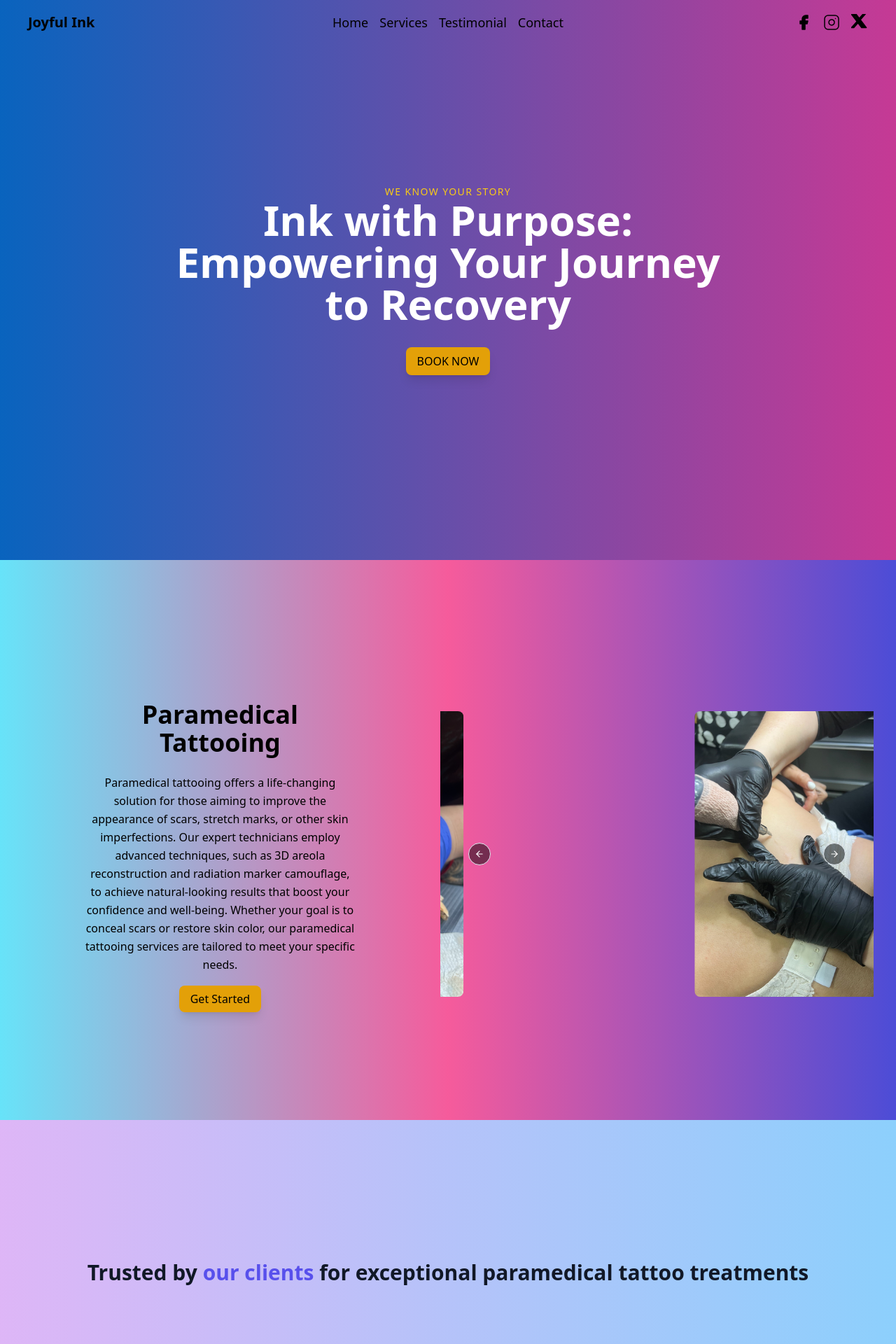
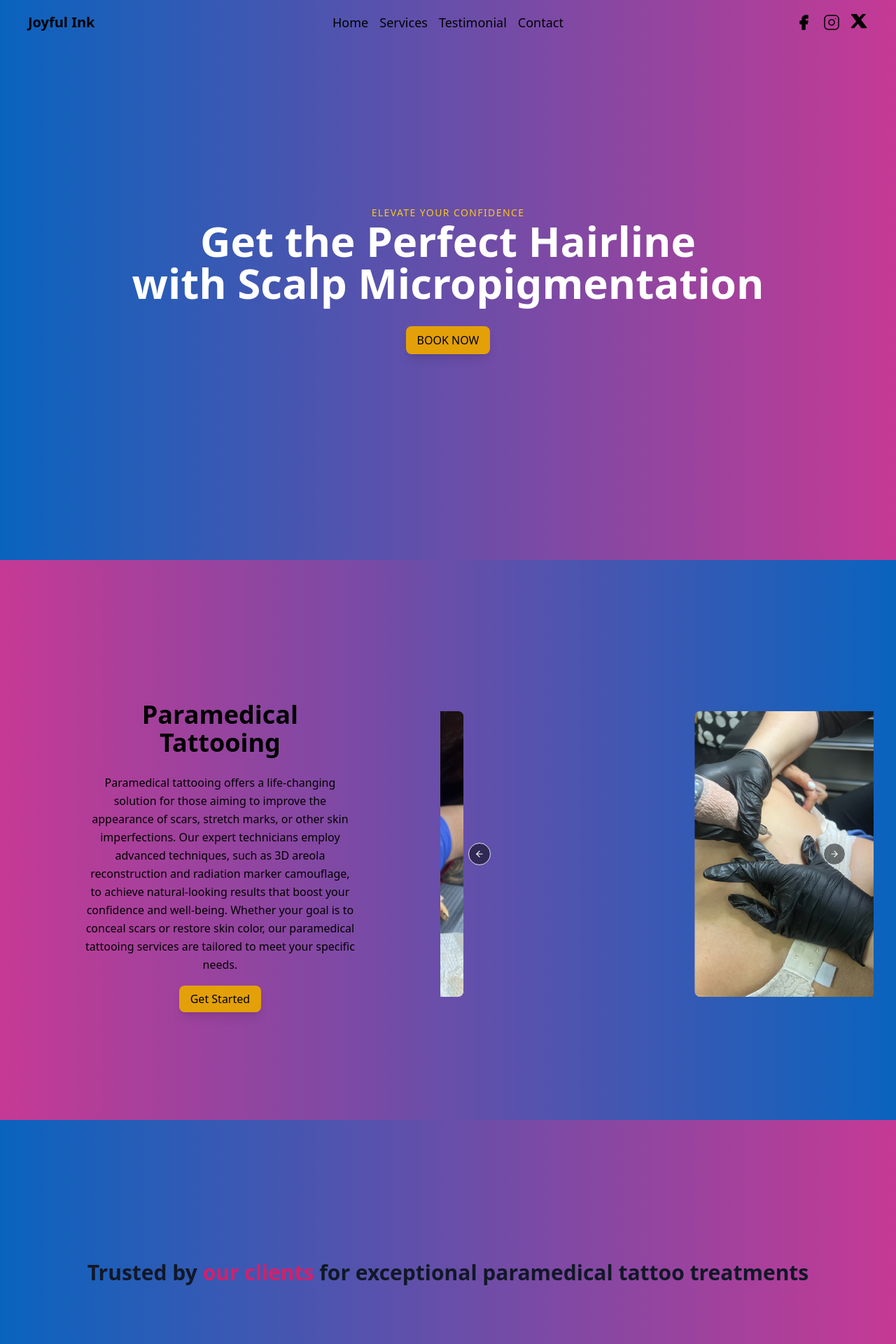
Before and after one commit to anthony95macias/Joyful-ink-spa-vite, a React (Vite) app: page / in a window 1280 px wide. Shown: the top 1920 px of the page at 70% size. Built offline with nearby package versions, Linux system fonts and the light colour scheme.

Commit message:
made the main color gradient work for the whole project opposite sides each component to off set colors.

```diff
--- a/src/components/AboutServicesCard.tsx
+++ b/src/components/AboutServicesCard.tsx
@@ -25,8 +25,8 @@ const AboutServicesCard: React.FC = () => {
     <section
       className="flex flex-col items-center justify-center h-auto text-center text-black"
       style={{
-        background:
-          "linear-gradient(90deg, hsla(189, 92%, 69%, 1) 0%, hsla(335, 89%, 66%, 1) 50%, hsla(240, 63%, 57%, 1) 100%)",
+        backgroundImage:
+          "linear-gradient(90deg, hsla(321, 55%, 50%, 1) 0%, hsla(210, 91%, 39%, 1) 100%)",
       }}
     >
       <div className="min-h-screen flex flex-col lg:flex-row lg:items-center lg:space-x-10 space-y-10 lg:space-y-0 lg:pl-20 pt-10 sm:pt-10">
--- a/src/components/Contact.tsx
+++ b/src/components/Contact.tsx
@@ -8,7 +8,7 @@ const Contact: React.FC = () => {
       className="flex flex-col items-center justify-center h-screen text-center"
       style={{
         background:
-          "linear-gradient(90deg, hsla(211, 96%, 62%, 1) 0%, hsla(295, 94%, 76%, 1) 100%)",
+          "linear-gradient(90deg, hsla(321, 55%, 50%, 1) 0%, hsla(210, 91%, 39%, 1) 100%)",
         backgroundRepeat: "no-repeat",
         backgroundSize: "cover",
       }}
--- a/src/components/Footer.tsx
+++ b/src/components/Footer.tsx
@@ -93,7 +93,7 @@ const Footer = () => {
       className="footer footer-center text-primary-content py-4"
       style={{
         background:
-          "linear-gradient(90deg, hsla(277, 79%, 84%, 1) 0%, hsla(204, 95%, 77%, 1) 100%)",
+          "linear-gradient(90deg, hsla(210, 91%, 39%, 1) 0%, hsla(321, 55%, 50%, 1) 100%)",
       }}
     >
       <aside>
--- a/src/components/Gallery.tsx
+++ b/src/components/Gallery.tsx
@@ -73,13 +73,13 @@ const ParamedicTreatmentCards: React.FC = () => {
       className="flex flex-col items-center justify-center h-auto py-20 sm:py-40 text-center"
       style={{
         background:
-          "linear-gradient(90deg, hsla(277, 79%, 84%, 1) 0%, hsla(204, 95%, 77%, 1) 100%)",
+          "linear-gradient(90deg, hsla(210, 91%, 39%, 1) 0%, hsla(321, 55%, 50%, 1) 100%)",
       }}
     >
       {/* Title Section */}
       <div className="max-w-6xl mx-auto text-center pt-5 sm:pt-10 pb-10 sm:pb-20">
         <h2 className="text-3xl font-extrabold text-gray-900">
-          Trusted by <span className="text-indigo-600">our clients</span> for
+          Trusted by <span className="text-pink-600">our clients</span> for
           exceptional paramedical tattoo treatments
         </h2>
       </div>
@@ -191,7 +191,7 @@ const ParamedicTreatmentCards: React.FC = () => {
                 strokeLinecap="round"
                 strokeLinejoin="round"
                 strokeWidth="2"
-                d="M12 5l7 7-7 7M5 5l7 7-7 7"
+                d="M5 19l7-7-7-7m14 14l-7-7 7-7"
               />
             </svg>
           </CarouselNext>
--- a/src/components/MainSection.tsx
+++ b/src/components/MainSection.tsx
@@ -15,26 +15,18 @@ const MainSection: React.FC = () => {
         style={{
           backgroundImage:
             "linear-gradient(90deg, hsla(210, 91%, 39%, 1) 0%, hsla(321, 55%, 50%, 1) 100%)",
-          MozBackgroundImage:
-            "linear-gradient(90deg, hsla(210, 91%, 39%, 1) 0%, hsla(321, 55%, 50%, 1) 100%)",
-          WebkitBackgroundImage:
-            "linear-gradient(90deg, hsla(210, 91%, 39%, 1) 0%, hsla(321, 55%, 50%, 1) 100%)",
-          filter:
-            'progid:DXImageTransform.Microsoft.gradient(startColorstr="#0965C0", endColorstr="#C53A94", GradientType=1)',
         }}
       ></div>
 
       {/* Main content centered */}
       <div className="relative z-10 flex flex-col items-center justify-center h-full px-4 sm:px-6 lg:px-8 text-center">
         <h2 className="text-sm uppercase tracking-widest text-yellow-300">
-          We know your story
+          Elevate Your Confidence
         </h2>
         <h1 className="text-3xl sm:text-4xl md:text-5xl lg:text-6xl font-bold text-white leading-none sm:leading-tight">
-          Ink with Purpose:
+          Get the Perfect Hairline
           <br />
-          Empowering Your Journey
-          <br />
-          to Recovery
+          with Scalp Micropigmentation
         </h1>
         <button
           onClick={handleScrollToContact}
```
Also changed, not shown: 1 other file (tests, documents, lock files or other folders).
